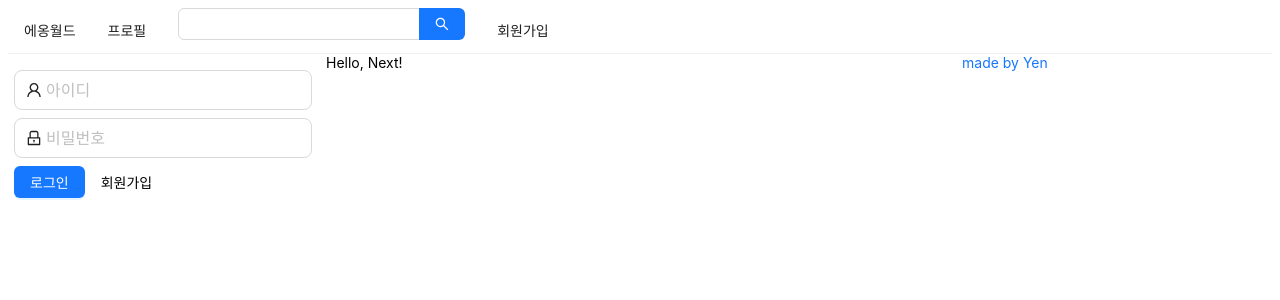
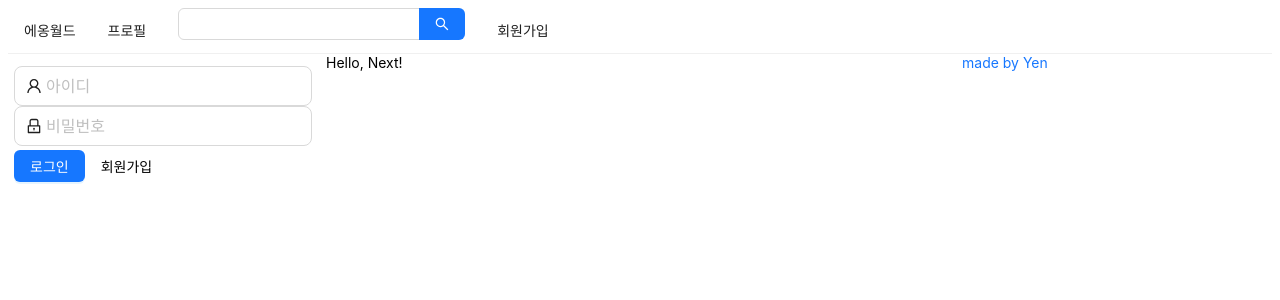
Before and after one commit to yen001004/yeworld, a Next.js app in the folder react-yeworld-front/: page / in a window 1280 px wide. Shown: the top 300 px of the page. Built offline with nearby package versions, Linux system fonts and the light colour scheme.

Commit message:
feat: UserProfile

```diff
--- a/react-yeworld-front/components/AppLayout.js
+++ b/react-yeworld-front/components/AppLayout.js
@@ -31,7 +31,11 @@ const AppLayout = ({ children }) => {
       </Menu>
       <Row gutter={8}>
         <Col xs={24} md={6}>
-          {isLoggedIn ? <UserProfile /> : <LoginForm />}
+          {isLoggedIn ? (
+            <UserProfile />
+          ) : (
+            <LoginForm setIsLoggedIn={setIsLoggedIn} />
+          )}
         </Col>
         <Col xs={24} md={12}>
           {children}
--- a/react-yeworld-front/components/LoginForm.js
+++ b/react-yeworld-front/components/LoginForm.js
@@ -4,7 +4,7 @@ import { UserOutlined, LockOutlined } from "@ant-design/icons";
 import styled from "styled-components";
 import Link from "next/link";
 
-const LoginForm = () => {
+const LoginForm = ({ setIsLoggedIn }) => {
   const [id, setId] = useState("");
   const [password, setPassword] = useState("");
 
@@ -16,9 +16,14 @@ const LoginForm = () => {
     setPassword(e.target.value);
   }, []);
 
+  const onSubmitForm = useCallback(() => {
+    console.log(id, password);
+    setIsLoggedIn(true);
+  }, [id, password]);
+
   return (
     <div>
-      <FormWrap>
+      <FormWrap onFinish={onSubmitForm}>
         <div>
           <Input
             size="large"
@@ -58,9 +63,9 @@ const LoginForm = () => {
 const FormWrap = styled(Form)`
   margin: 12px 6px;
 
-  .ant-input-affix-wrapper-lg {
+  /* .ant-input-affix-wrapper-lg {
     margin: 4px 0;
-  }
+  } */
   Button {
     margin: 4px 0;
     margin-right: 16px;
--- a/react-yeworld-front/components/UserProfile.js
+++ b/react-yeworld-front/components/UserProfile.js
@@ -1,10 +1,27 @@
 import React from "react";
+import { Avatar, Button, Card } from "antd";
 
 const UserProfile = () => {
   return (
-    <div>
-      <h3>UserProfile</h3>
-    </div>
+    <Card
+      actions={[
+        <div key="post">
+          짹짹
+          <br />0
+        </div>,
+        <div key="followings">
+          팔로잉
+          <br />0
+        </div>,
+        <div key="followers">
+          팔로워
+          <br />0
+        </div>,
+      ]}
+    >
+      <Card.Meta avatar={<Avatar>Y</Avatar>} title="yen" />
+      <Button>로그아웃</Button>
+    </Card>
   );
 };
 
```
